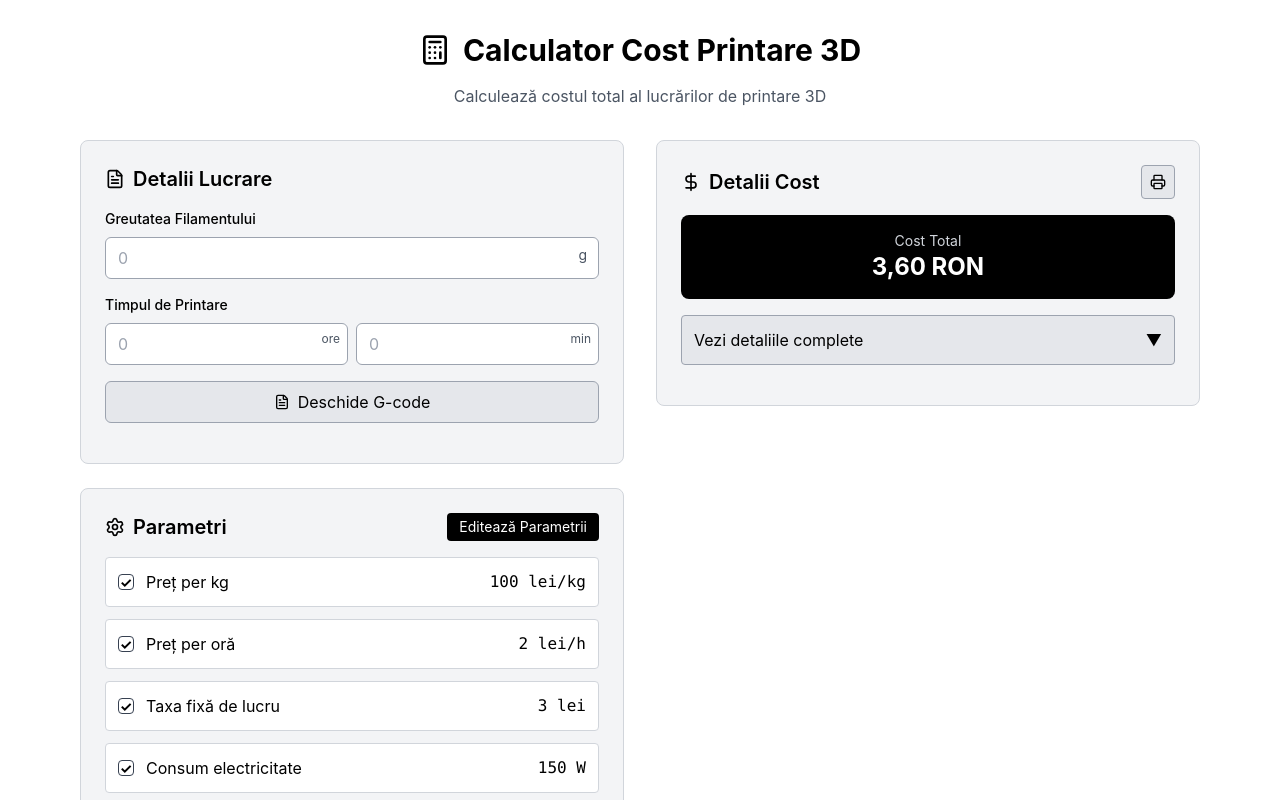
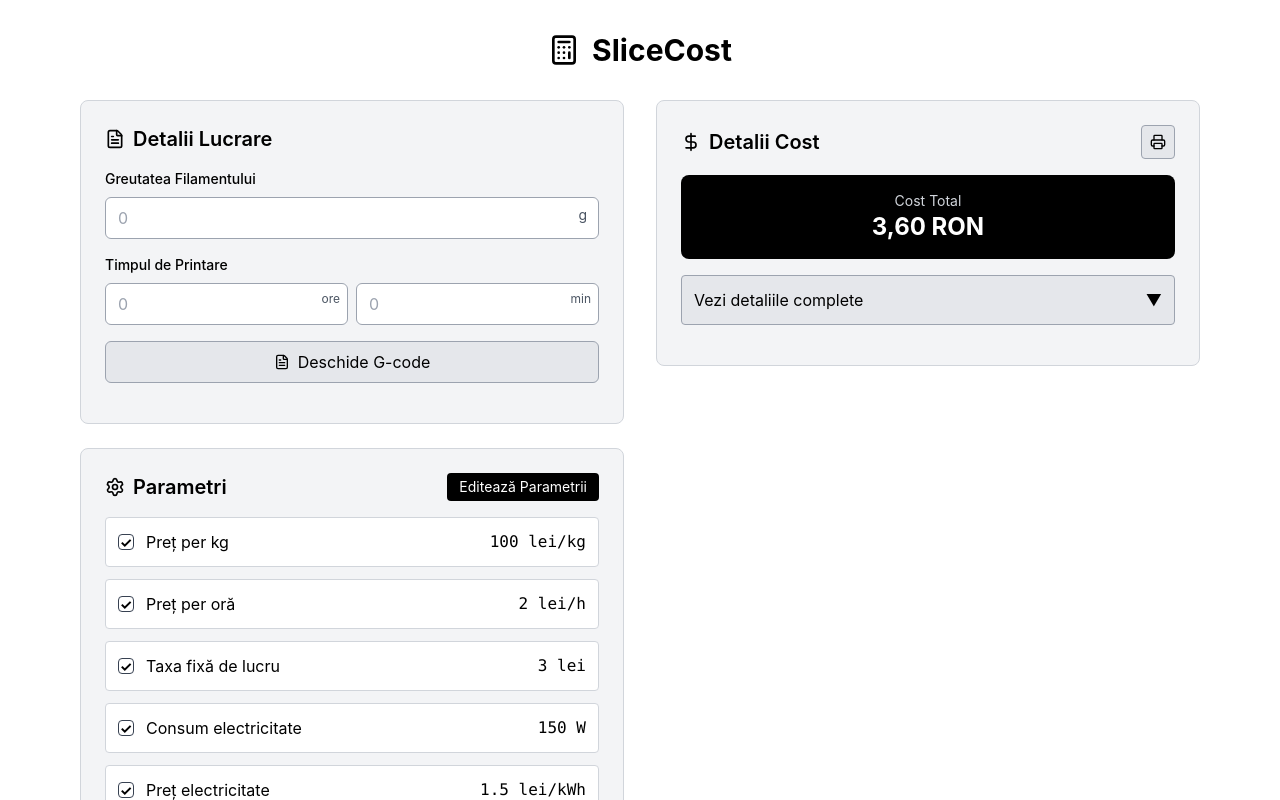
Before and after one commit to aleksxar/SliceCost, a React (Vite) app: page / in a window 1280 px wide. Shown: the top 800 px of the page. Built offline with nearby package versions, Linux system fonts and the light colour scheme.

Commit message:
Update App.tsx

```diff
--- a/src/App.tsx
+++ b/src/App.tsx
@@ -241,9 +241,8 @@
         <header className="text-center mb-8">
           <div className="flex items-center justify-center gap-3 mb-4">
             <Calculator className="w-8 h-8 text-black" />
-            <h1 className="text-3xl font-bold">Calculator Cost Printare 3D</h1>
+            <h1 className="text-3xl font-bold">SliceCost</h1>
           </div>
-          <p className="text-gray-600">Calculează costul total al lucrărilor de printare 3D</p>
         </header>
 
         <div className="grid lg:grid-cols-2 gap-8">
```
